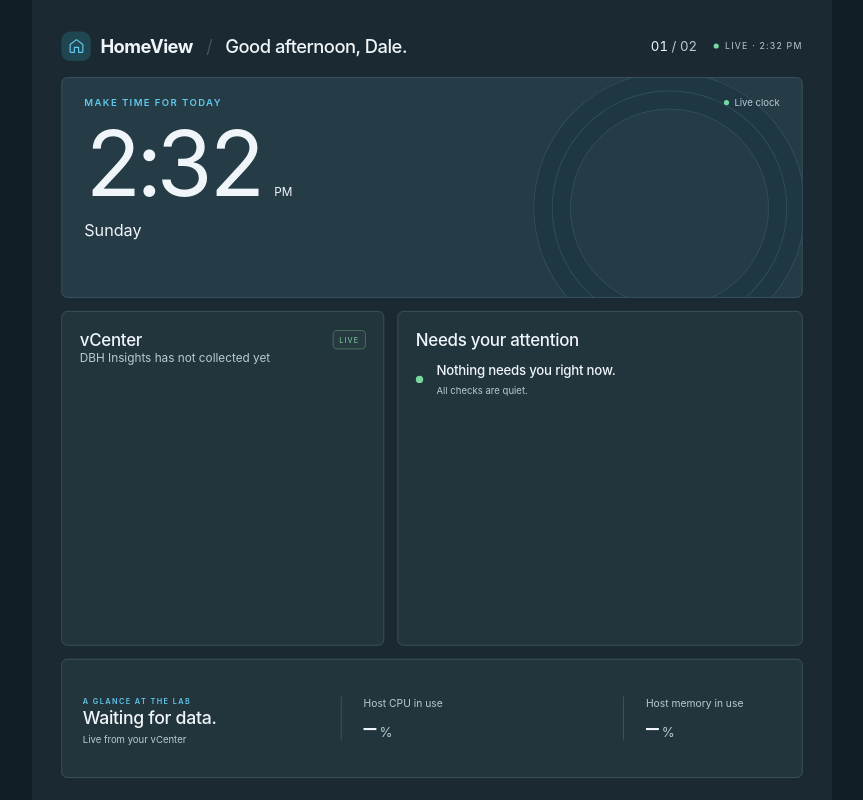
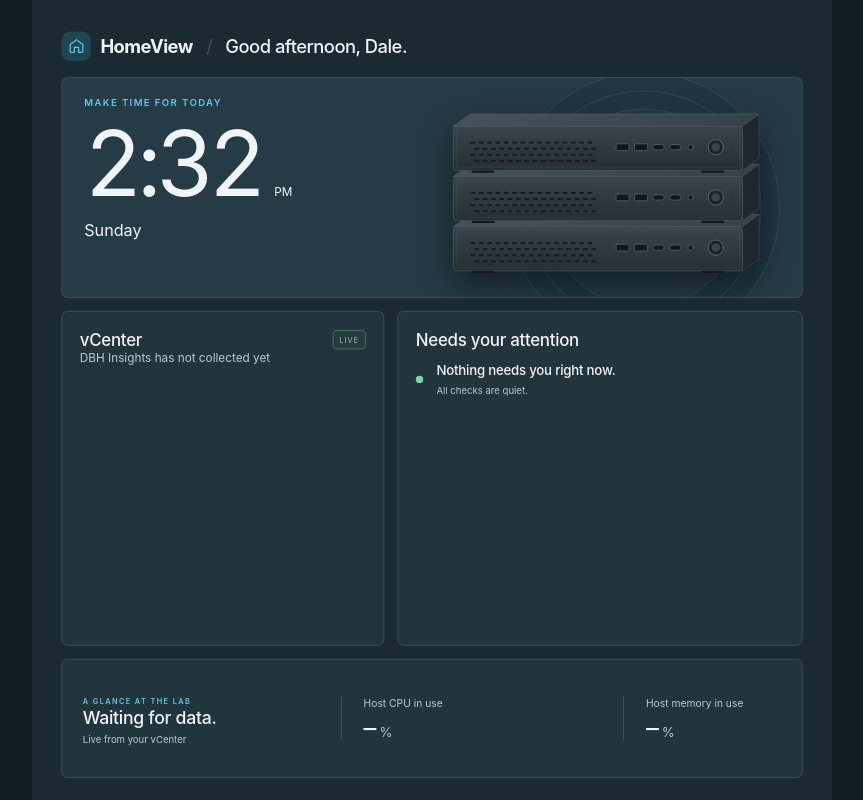
Before and after one commit to dalehassinger/vCommunity-Observability, a FastAPI app: page /homeview in a window 1280 px wide. Shown: the whole page, without its empty margins (208-1071 px from the left). Run offline with FastAPI, Linux system fonts and the light colour scheme; data comes from the database, SQL or seed files in the repository; data that the repository does not hold is empty.

Commit message:
Add host-status mini PCs to HomeView
Show three host-linked mini PCs on the Home clock card, with status lights reflecting each host's state. Simplify the header by removing the page count and live status, keeping only the offline retry indicator when data cannot load.

```diff
--- a/modules/apple-homeview/static/homeview.css
+++ b/modules/apple-homeview/static/homeview.css
@@ -302,3 +302,33 @@ main { padding-top: 18px; }
   .hv-unavailable { height: auto; padding: 10px 14px; gap: 4px; }
   .hv-unavailable p { font-size: 10px; }
 }
+
+/* Home clock card: a stack of three MS-01 style mini PCs. Each status light follows a lab host. */
+.hv-rack { position: absolute; right: 56px; top: 50%; transform: translateY(-46%); width: 420px; z-index: 1; pointer-events: none;
+  filter: drop-shadow(0 18px 24px #0007); }
+.hv-rack svg { width: 100%; height: auto; display: block; fill: none; stroke: none; }
+.mp-top { fill: url(#mpTop); stroke: #56636d; stroke-width: 1; }
+.mp-side { fill: #20272c; stroke: #3d474f; stroke-width: 1; }
+.mp-front { fill: url(#mpFront); stroke: #4d5963; stroke-width: 1; }
+.mp-bezel { fill: none; stroke: #ffffff10; stroke-width: 1; }
+.mp-vents rect { fill: #161c20; }
+.mp-label { fill: #8fa0ab; font-size: 9px; letter-spacing: .8px; font-family: inherit; }
+.mp-port { fill: #12171a; stroke: #59656e; stroke-width: 1; }
+.mp-btn { fill: #1b2226; stroke: #5c6973; stroke-width: 1.2; }
+.mp-led { fill: #3a444b; }
+.mp-ok .mp-led { fill: var(--success); filter: url(#mpGlow); }
+.mp-warn .mp-led { fill: var(--warn); filter: url(#mpGlow); }
+.mp-crit .mp-led { fill: var(--crit); filter: url(#mpGlow); }
+.mp-ok .mp-btn { stroke: var(--success); } .mp-warn .mp-btn { stroke: var(--warn); } .mp-crit .mp-btn { stroke: var(--crit); }
+.mp-act { fill: #2d363c; }
+.mp-ok .mp-act, .mp-warn .mp-act { fill: var(--accent); animation: mp-blink 2.4s steps(1, end) infinite; }
+.mp-foot { fill: #11161a; }
+@keyframes mp-blink { 0%, 100% { opacity: 1; } 8% { opacity: .2; } 12% { opacity: 1; } 47% { opacity: .25; } 51% { opacity: 1; } }
+@media (prefers-reduced-motion: reduce) { .mp-act { animation: none !important; } }
+.clock-card .clock-art { right: 80px; }
+@media (min-width: 360px) and (max-height: 520px) and (min-aspect-ratio: 11/10) {
+  .hv-rack { right: 10px; width: min(46%, 230px); transform: translateY(-44%); filter: drop-shadow(0 8px 12px #0007); }
+}
+@media (min-width: 360px) and (max-height: 520px) and (min-aspect-ratio: 11/10) and (max-width: 760px) {
+  .hv-rack { width: 36%; top: auto; bottom: 10px; transform: none; }
+}
--- a/modules/apple-homeview/static/homeview.html
+++ b/modules/apple-homeview/static/homeview.html
@@ -20,7 +20,7 @@
 <symbol id="lab" viewBox="0 0 24 24"><path d="M4 13h4l3-8 4 14 3-6h2"/></symbol>
 </defs></svg>
 <div id="display">
-<header><div class="brand"><button type="button" class="brand-mark" id="menu-btn" aria-haspopup="true" aria-expanded="false" aria-controls="hv-menu" title="Dashboards"><svg><use href="#home"/></svg></button>HomeView <span class="divider">/</span><h1 class="hv-page-title" id="hv-page-title">Dale’s home lab</h1></div><div class="hv-header-right"><span class="hv-count" id="hv-count"></span><div class="edition" id="edition"><span class="dot"></span> <span id="edition-text">CONNECTING</span></div></div>
+<header><div class="brand"><button type="button" class="brand-mark" id="menu-btn" aria-haspopup="true" aria-expanded="false" aria-controls="hv-menu" title="Dashboards"><svg><use href="#home"/></svg></button>HomeView <span class="divider">/</span><h1 class="hv-page-title" id="hv-page-title">Dale’s home lab</h1></div><div class="hv-header-right"><div class="edition offline" id="edition" hidden><span class="dot"></span> <span id="edition-text">OFFLINE · RETRYING</span></div></div>
 <div class="hv-menu" id="hv-menu" hidden><p class="hv-menu-title">Dashboards</p><nav aria-label="Dashboards"><div class="nav-pages" id="nav-pages"></div></nav><button type="button" id="rotate" class="hv-menu-cycle" aria-pressed="false" title="Show every page in turn"><span class="rotate-label">Auto-cycle</span><span class="toggle"><i></i></span></button><p class="hv-menu-note" id="data-note">Loading live data…</p></div></header>
 <main id="pages" aria-live="off"></main>
 <div id="toast" role="status" hidden></div>
--- a/modules/apple-homeview/static/homeview.js
+++ b/modules/apple-homeview/static/homeview.js
@@ -147,6 +147,43 @@
     return out;
   }
 
+  // A small stack of three mini PCs (MS-01 style) on the clock card. Each unit's status light is
+  // one of the lab's hosts (by name): green online, amber maintenance, red not connected, dark = no host.
+  function miniStack(d) {
+    var hosts = (d.dbh.available ? d.dbh.hosts || [] : []).slice().sort(byName).slice(0, 3);
+    var W = 380, H = 58, GAP = 8, DX = 22, DY = 16, units = [];
+    for (var i = 0; i < 3; i++) {
+      var h = hosts[i], y = DY + i * (H + GAP);
+      var st = !h ? 'off' : h.state !== 'connected' ? 'crit' : h.maintenance ? 'warn' : 'ok';
+      var label = h ? esc(String(h.name).split('.')[0]) : '';
+      var vents = '';
+      for (var r = 0; r < 4; r++) for (var c = 0; c < 15; c++)
+        vents += '<rect x="' + (22 + c * 11 + (r % 2) * 5) + '" y="' + (20 + r * 8) + '" width="7" height="3" rx="1.5"/>';
+      units.push(
+        '<g class="mp-unit mp-' + st + '" transform="translate(0 ' + y + ')">' +
+        '<path class="mp-top" d="M0 0 L' + DX + ' ' + (-DY) + ' L' + (W + DX) + ' ' + (-DY) + ' L' + W + ' 0 Z"/>' +
+        '<path class="mp-side" d="M' + W + ' 0 L' + (W + DX) + ' ' + (-DY) + ' L' + (W + DX) + ' ' + (H - DY) + ' L' + W + ' ' + H + ' Z"/>' +
+        '<rect class="mp-front" width="' + W + '" height="' + H + '" rx="5"/>' +
+        '<rect class="mp-bezel" x="4" y="4" width="' + (W - 8) + '" height="' + (H - 8) + '" rx="3"/>' +
+        '<g class="mp-vents">' + vents + '</g>' +
+        (label ? '<text class="mp-label" x="22" y="14">' + label + '</text>' : '') +
+        '<rect class="mp-port" x="214" y="23" width="17" height="9" rx="1.5"/><rect class="mp-port" x="238" y="23" width="17" height="9" rx="1.5"/>' +
+        '<rect class="mp-port" x="262" y="24" width="15" height="7" rx="3.5"/><rect class="mp-port" x="284" y="24" width="15" height="7" rx="3.5"/>' +
+        '<circle class="mp-port" cx="312" cy="27.5" r="3.5"/>' +
+        '<circle class="mp-btn" cx="345" cy="27.5" r="10"/><circle class="mp-led" cx="345" cy="27.5" r="5.5"/>' +
+        '<rect class="mp-act" x="364" y="25" width="4" height="5" rx="1" style="animation-delay:' + (i * 0.7) + 's"/>' +
+        '<rect class="mp-foot" x="24" y="' + H + '" width="30" height="3" rx="1"/><rect class="mp-foot" x="' + (W - 54) + '" y="' + H + '" width="30" height="3" rx="1"/>' +
+        '</g>');
+    }
+    var vbH = DY + 3 * H + 2 * GAP + 4;
+    return '<div class="hv-rack" aria-hidden="true"><svg viewBox="-2 -2 ' + (W + DX + 4) + ' ' + (vbH + 4) + '">' +
+      '<defs><linearGradient id="mpFront" x1="0" y1="0" x2="0" y2="1"><stop offset="0" stop-color="#3a444c"/><stop offset="1" stop-color="#262e34"/></linearGradient>' +
+      '<linearGradient id="mpTop" x1="0" y1="0" x2="1" y2="0"><stop offset="0" stop-color="#46525b"/><stop offset="1" stop-color="#36414a"/></linearGradient>' +
+      '<filter id="mpGlow" x="-2" y="-2" width="5" height="5"><feGaussianBlur stdDeviation="3"/></filter></defs>' +
+      // drawn bottom unit first, so each unit sits on top of the one below
+      units.reverse().join('') + '</svg></div>';
+  }
+
   function homePage(d) {
     var db = d.dbh, t = db.available ? db.totals : null, vc = (db.vcenters || [])[0];
     var items = attention(d), shown = items.slice(0, 3);
@@ -155,8 +192,8 @@
     }).join('');
     return '<section class="page" data-section="home">' + heading('WELCOME HOME', 'Good morning, ' + OWNER + '.', 'home') +
       '<div class="home-grid">' +
-      '<article class="clock-card card"><div class="card-top"><span class="eyebrow">MAKE TIME FOR TODAY</span><span class="live"><span class="dot"></span> Live clock</span></div>' +
-      '<div class="time-row"><time class="hv-clock">--:--</time><span class="hv-period">AM</span></div><div class="clock-bottom"><span class="hv-weekday">Sunday</span></div><div class="clock-art" aria-hidden="true"></div></article>' +
+      '<article class="clock-card card"><div class="card-top"><span class="eyebrow">MAKE TIME FOR TODAY</span></div>' +
+      '<div class="time-row"><time class="hv-clock">--:--</time><span class="hv-period">AM</span></div><div class="clock-bottom"><span class="hv-weekday">Sunday</span></div><div class="clock-art" aria-hidden="true"></div>' + miniStack(d) + '</article>' +
       '<article class="card weather hv-vcenter"><div class="card-top"><h2>vCenter</h2><span class="tag live-tag">LIVE</span></div>' +
       (t ? '<div class="hv-vc-name">' + esc(vc ? vc.name : 'vCenter') + '</div><p class="hv-vc-ver">' + esc(vc ? 'vCenter ' + vc.version + ' · build ' + vc.build : '') + '</p>' +
         '<div class="hv-mini-stats"><div><strong>' + t.hosts_connected + '<small>/' + t.hosts + '</small></strong><span>Hosts connected</span></div>' +
@@ -408,13 +445,12 @@
   }
 
   // The page title and page count sit in the top row, beside "HomeView" (the in-page heading is hidden).
-  var headTitle = document.getElementById('hv-page-title'), headCount = document.getElementById('hv-count');
+  var headTitle = document.getElementById('hv-page-title');
   function syncHeader() {
     var node = main.children[current]; if (!node) return;
     var h = node.querySelector('.page-heading h1');
     var text = h ? h.textContent : '';
     if (headTitle.textContent !== text) headTitle.textContent = text;
-    headCount.innerHTML = pages.length > 1 ? '<b>' + pad2(current + 1) + '</b> / ' + pad2(pages.length) : '';
   }
 
   // Show menu (in each long list's header row): rows per page for that section.
@@ -537,7 +573,7 @@
   });
 
   // -- data ---------------------------------------------------------------------------
-  var edition = document.getElementById('edition'), editionText = document.getElementById('edition-text');
+  var edition = document.getElementById('edition');
   function load() {
     fetch('/ui/homeview/data', { cache: 'no-store' }).then(function (r) {
       if (!r.ok) throw new Error('HTTP ' + r.status);
@@ -549,12 +585,10 @@
       rotate.title = 'Show every page in turn, ' + ms / 1000 + ' seconds each';
       if (ms !== CYCLE_MS) { CYCLE_MS = ms; if (!first) resetCycle(); }
       render(!first);
-      edition.classList.remove('offline');
-      editionText.textContent = (d.mock ? 'SAMPLE DATA · ' : 'LIVE · ') + new Intl.DateTimeFormat('en-US', { hour: 'numeric', minute: '2-digit', timeZone: TIMEZONE }).format(new Date());
+      edition.hidden = true; // the status shows only when the data can't load
       if (first) resetCycle();
     }).catch(function (e) {
-      edition.classList.add('offline');
-      editionText.textContent = 'OFFLINE · RETRYING';
+      edition.hidden = false;
       if (!data) document.getElementById('data-note').textContent = 'Could not load the lab data (' + e.message + '). Retrying every minute.';
     });
   }
```
Also changed, not shown: README.md.
